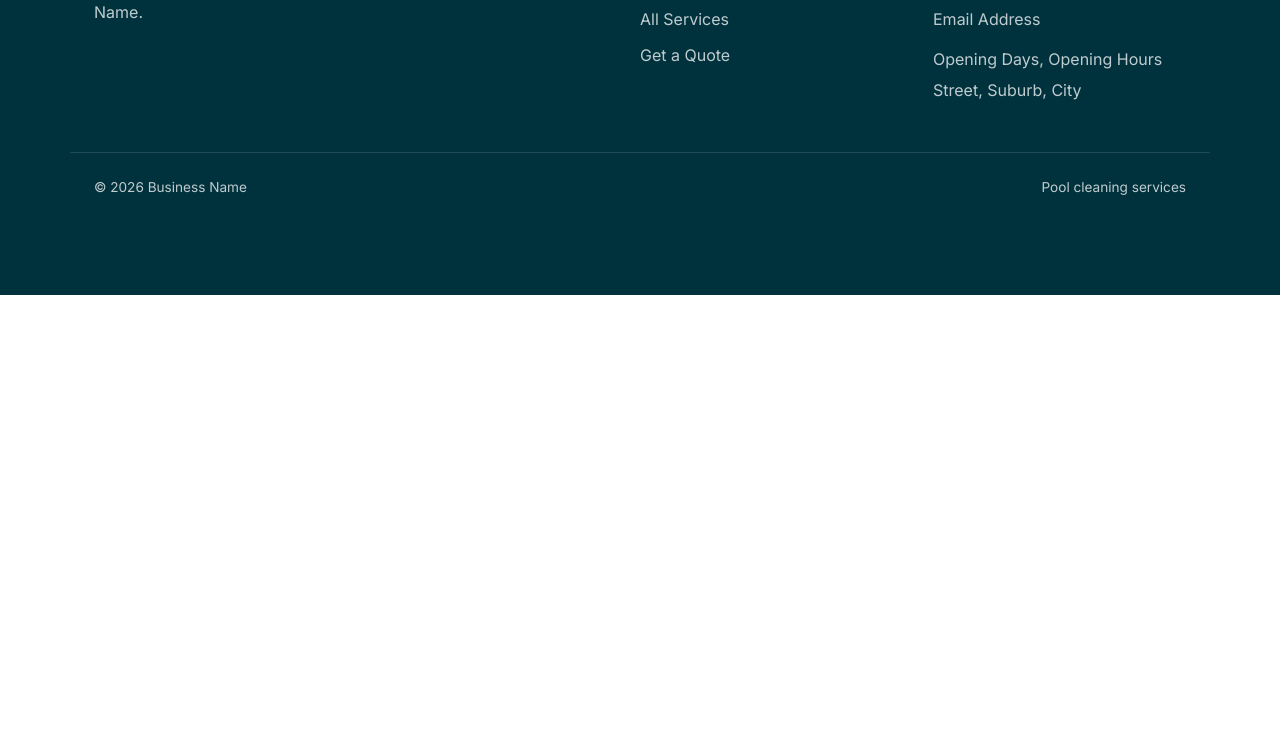
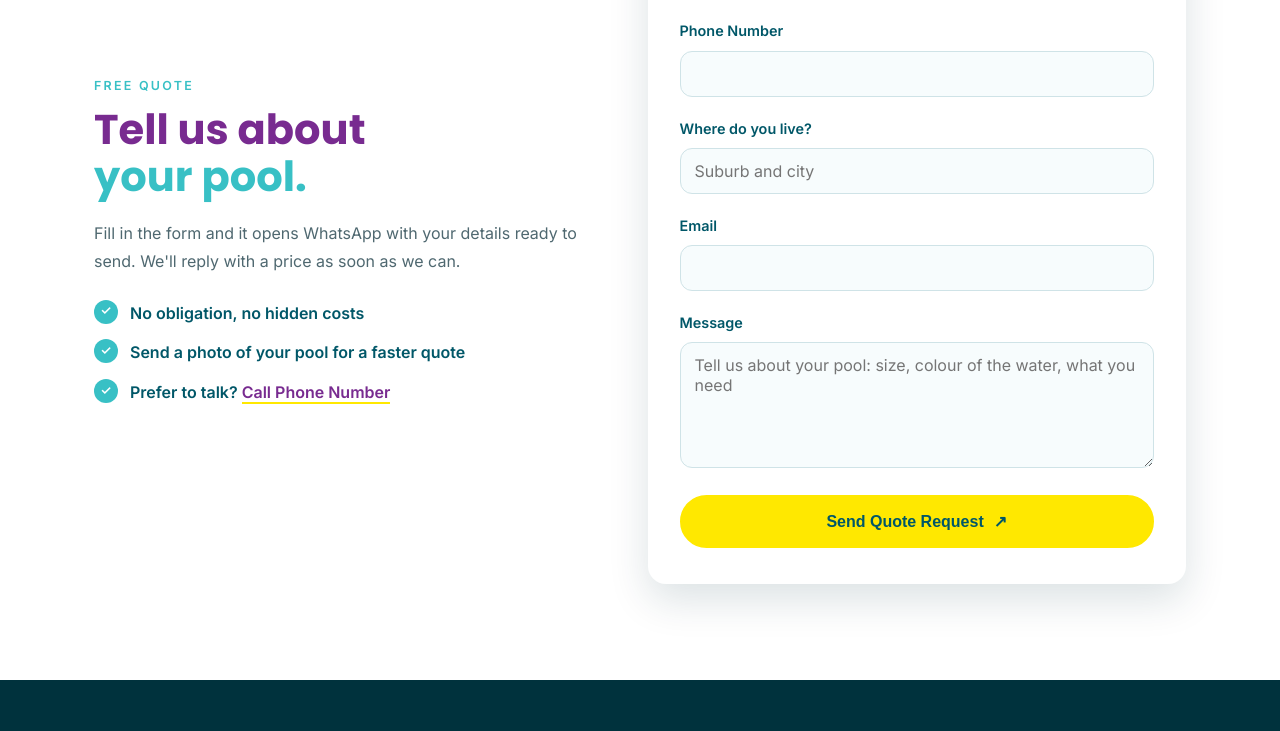
Before and after one commit to Mrcheete/cleartide-pools-demo, a plain HTML site: page index.html in a window 1280 px wide. Shown: the part 3560-4291 px from the top of the page. Before the commit the page ends 3855 px from the top, so only its background shows below. Drawn offline with Linux system fonts and the light colour scheme.

Commit message:
Add a Get a Quote box near the bottom of the homepage
The form opens WhatsApp with the customer's details filled in, using the
same quote-form handler as quote.html.

Co-Authored-By: Claude Opus 5.5 <noreply@anthropic.com>

```diff
--- a/home.css
+++ b/home.css
@@ -279,6 +279,31 @@
 .hp-mini h3 { font-size: 1.2rem; }
 .hp-mini p { margin-top: 10px; color: #4f6870; }
 
+/* ---------- Get a Quote box [H10] ---------- */
+.hp-quote-inner {
+  display: grid;
+  grid-template-columns: 1fr 1.1fr;
+  gap: 64px;
+  align-items: center;
+}
+.hp-quote-copy h2 { font-size: clamp(1.9rem, 4vw, 2.6rem); line-height: 1.12; }
+.hp-quote-copy > p:not(.hp-eyebrow) { margin-top: 18px; color: #4f6870; line-height: 1.75; }
+.hp-quote-copy .hp-checks a { color: var(--hp-purple); border-bottom: 2px solid var(--hp-yellow); }
+.hp-quote-box {
+  background: #fff;
+  border-radius: 18px;
+  border-top: 6px solid var(--hp-aqua);
+  box-shadow: 0 16px 40px rgba(0, 50, 61, 0.14);
+  padding: 36px 32px;
+}
+.hp-quote-box h3 { font-size: 1.5rem; margin-bottom: 24px; }
+.hp-quote-box label { color: var(--hp-teal); }
+.hp-quote-box input,
+.hp-quote-box textarea { border-radius: 12px; border-color: #cfe3e7; background: #f7fcfd; }
+.hp-quote-box input:focus,
+.hp-quote-box textarea:focus { border-color: var(--hp-aqua); background: #fff; }
+.hp-quote-submit { width: 100%; justify-content: center; font-size: 1rem; cursor: pointer; }
+
 /* ---------- Footer [H8] ---------- */
 .hp-footer { background: var(--hp-teal-dark); color: rgba(255, 255, 255, 0.75); padding-top: 72px; }
 .hp-footer-grid {
@@ -335,6 +360,7 @@
   .hp-cards, .hp-mini { grid-template-columns: repeat(2, 1fr); }
   .hp-split-inner { grid-template-columns: 1fr; gap: 40px; }
   .hp-split-image img { aspect-ratio: 4 / 3; }
+  .hp-quote-inner { grid-template-columns: 1fr; gap: 36px; }
   .hp-footer-grid { grid-template-columns: 1fr 1fr; }
   .hp-footer-grid > div:first-child { grid-column: 1 / -1; }
 
@@ -381,6 +407,7 @@
   .hp-split { padding-bottom: 72px; }
   .hp-cards, .hp-mini { grid-template-columns: 1fr; }
   .hp-cta { padding: 56px 0; }
+  .hp-quote-box { padding: 28px 20px; }
   .hp-cta-inner { flex-direction: column; align-items: flex-start; }
   .hp-footer-grid { grid-template-columns: 1fr; }
   .hp-footer-bottom { flex-direction: column; gap: 4px; }
--- a/index.html
+++ b/index.html
@@ -190,6 +190,48 @@
     </div>
   </section>
 
+  <!-- ===== GET A QUOTE BOX [H10] ===== -->
+  <!-- Sending the form opens WhatsApp with everything filled in.
+       Change data-whatsapp to the client's number. -->
+  <section id="quote" class="hp-section hp-quote">
+    <div class="container hp-quote-inner">
+      <div class="hp-quote-copy">
+        <p class="hp-eyebrow">Free quote</p>
+        <h2>Tell us about<br><em>your pool.</em></h2>
+        <p>Fill in the form and it opens WhatsApp with your details ready to send. We'll reply with a price as
+          soon as we can.</p>
+        <ul class="hp-checks">
+          <li>No obligation, no hidden costs</li>
+          <li>Send a photo of your pool for a faster quote</li>
+          <li>Prefer to talk? <a href="tel:+27000000000">Call Phone Number</a></li>
+        </ul>
+      </div>
+
+      <form class="hp-quote-box" id="quote-form" data-whatsapp="27000000000">
+        <h3>Get a Free Quote</h3>
+        <div class="form-row">
+          <label for="quote-phone">Phone Number</label>
+          <input type="tel" id="quote-phone" name="phone" autocomplete="tel" required>
+        </div>
+        <div class="form-row">
+          <label for="quote-area">Where do you live?</label>
+          <input type="text" id="quote-area" name="area" autocomplete="address-level2"
+            placeholder="Suburb and city" required>
+        </div>
+        <div class="form-row">
+          <label for="quote-email">Email</label>
+          <input type="email" id="quote-email" name="email" autocomplete="email" required>
+        </div>
+        <div class="form-row">
+          <label for="quote-message">Message</label>
+          <textarea id="quote-message" name="message" rows="5"
+            placeholder="Tell us about your pool: size, colour of the water, what you need" required></textarea>
+        </div>
+        <button type="submit" class="hp-btn hp-btn-yellow hp-quote-submit">Send Quote Request <span aria-hidden="true">↗</span></button>
+      </form>
+    </div>
+  </section>
+
   <!-- ===== FOOTER [H8] ===== -->
   <footer id="contact" class="hp-footer">
     <div class="container hp-footer-grid">
```
